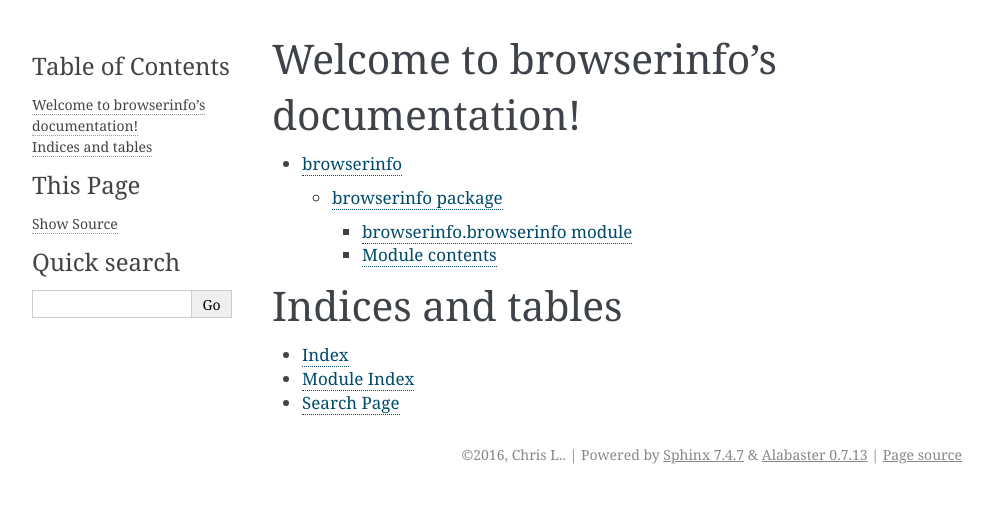
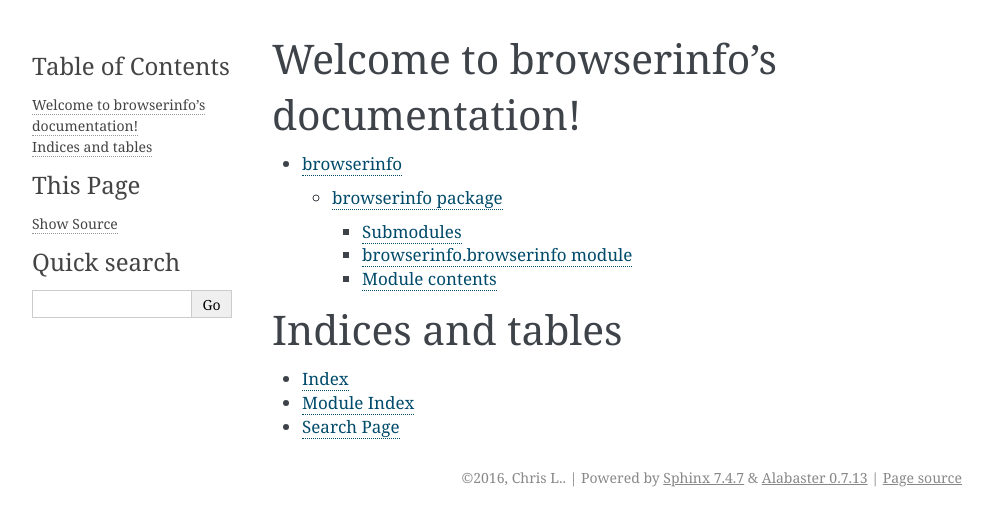
Before and after one commit to stylesuxx/browserinfo, a Sphinx documentation site: the page built from docs/index.rst, in a window 1280 px wide. Shown: the top 526 px of the page, without its empty margins (148-1141 px from the left). Built offline with Sphinx 7.4.7, drawn with Linux system fonts in a browser that asks for light colours.

```diff
--- a/docs/browserinfo.rst
+++ b/docs/browserinfo.rst
@@ -1,8 +1,8 @@
 browserinfo package
 ===================
 
+Submodules
 ----------
-Submodules
 
 browserinfo.browserinfo module
 ------------------------------
```
